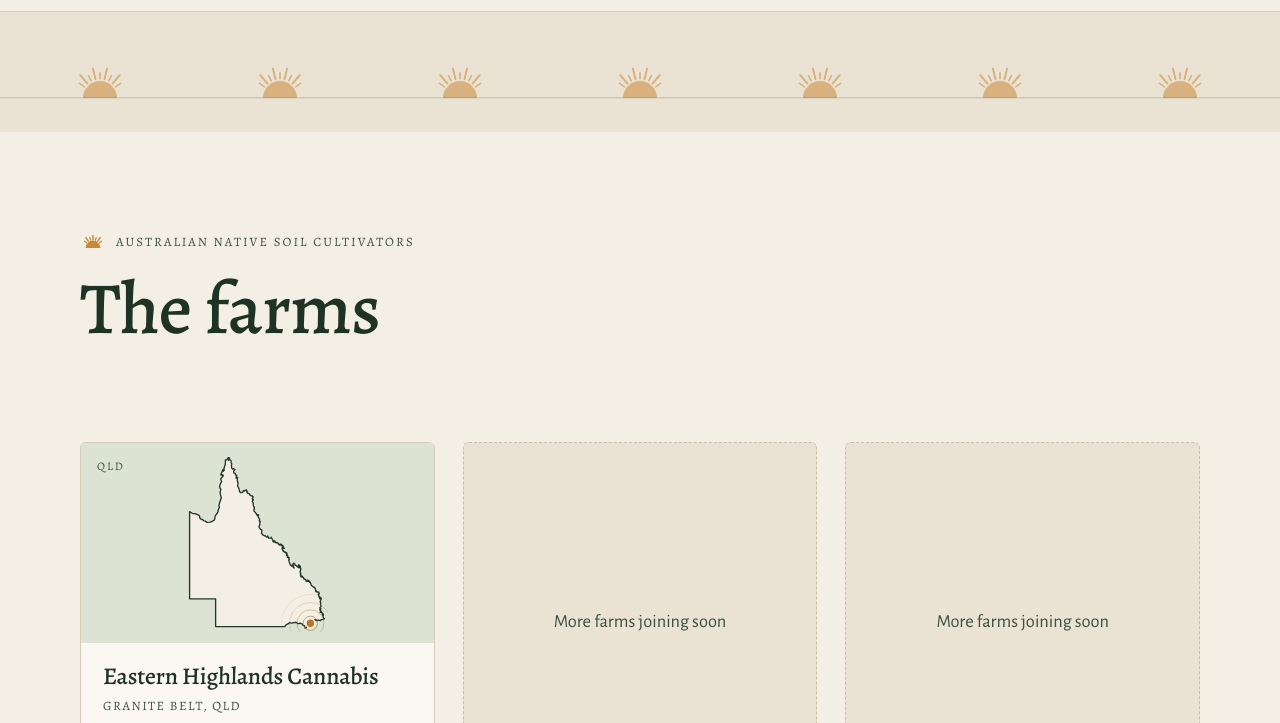
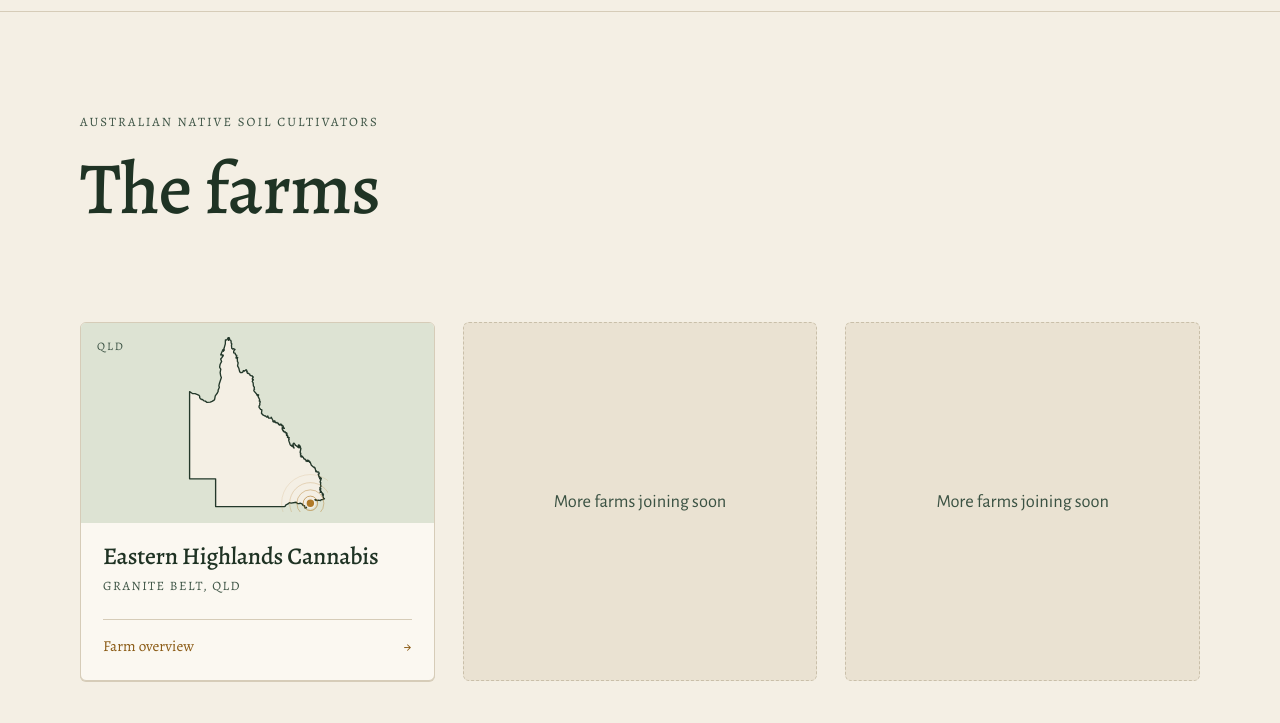
Before and after one commit to groundedcultivation/grounded-site, a plain HTML site: page farms.html in a window 1280 px wide. Shown: the part 77-800 px from the top of the page. Drawn offline with nearby package versions, Linux system fonts and the light colour scheme.

Commit message:
Add files via upload

```diff
--- a/farms.html
+++ b/farms.html
@@ -49,7 +49,6 @@
 
   <main id="main">
 
-    <div class="pattern-strip" aria-hidden="true"></div>
     <section class="page-hero">
       <div class="wrap">
         <p class="eyebrow">Australian Native Soil Cultivators</p>
--- a/styles.css
+++ b/styles.css
@@ -388,9 +388,6 @@ h3 { font-size: 1.45rem; }
 #get-in-touch .contact-email { font-size: clamp(1.05rem, 4.6vw, 2rem); }
 
 /* ---------- New branding (Nov 2026): rising sun ---------- */
-/* small sun before section labels */
-.eyebrow { display: flex; align-items: center; gap: 10px; color: var(--forest-soft); }
-.eyebrow::before { content: ""; flex: 0 0 26px; height: 14px; background: url("images/sun-icon.svg") no-repeat center / contain; }
 /* footer logo (cream version) */
 .footer-logo { width: 220px; height: auto; margin: 0 0 1rem; }
 .site-footer { background: #17261B; }
```
